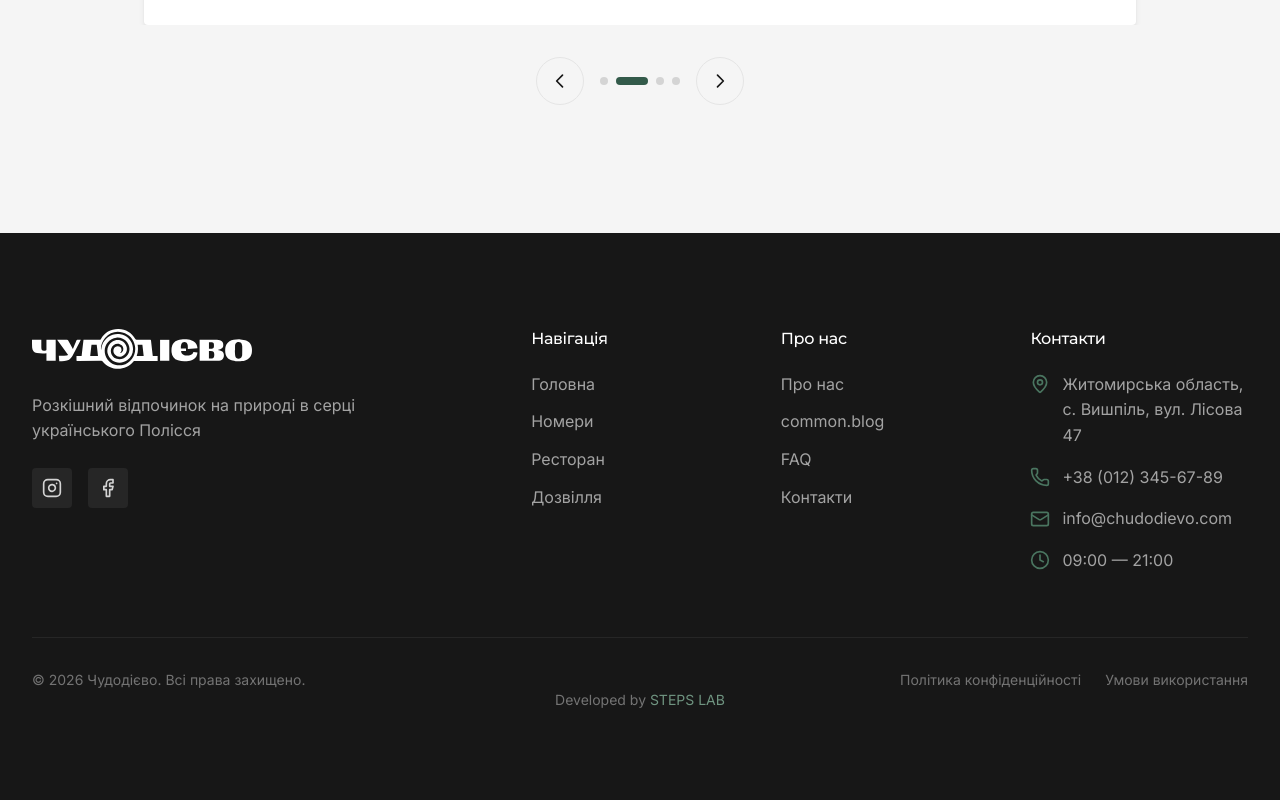
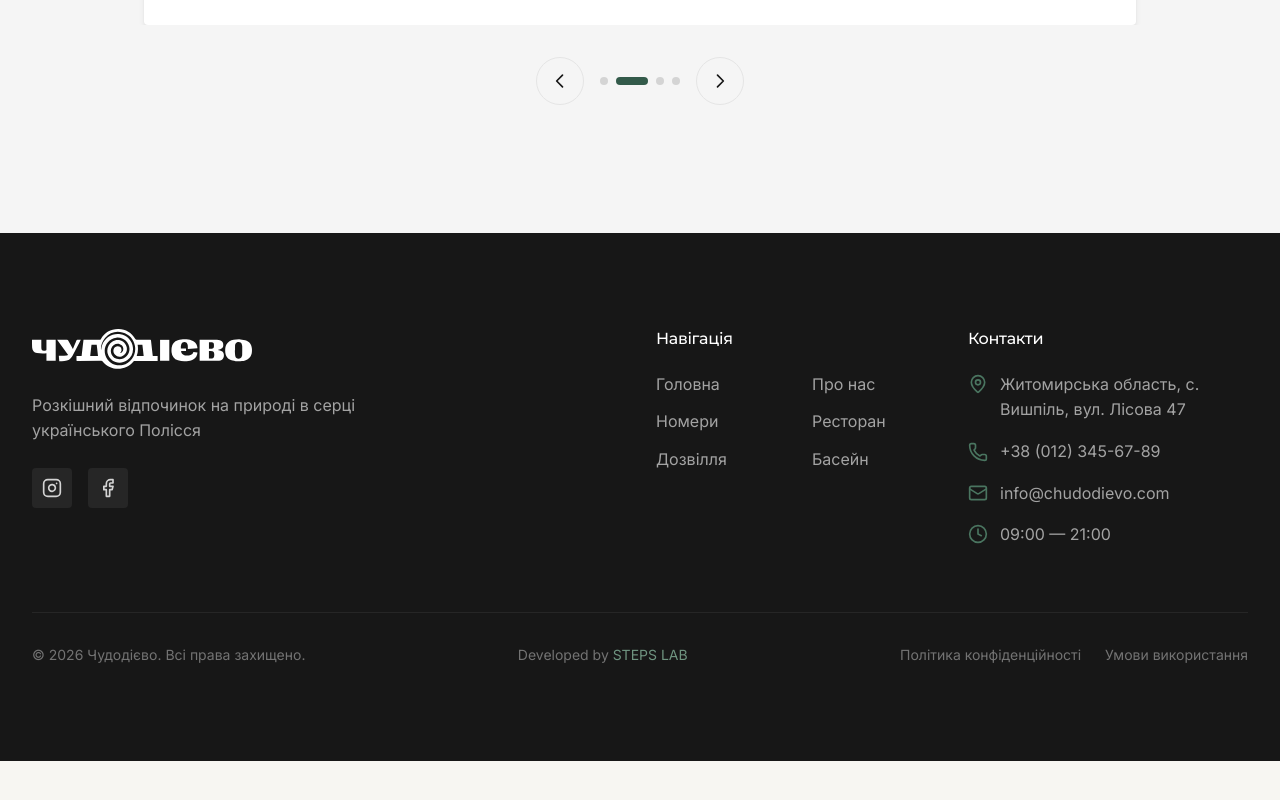
Before and after one commit to STEPS-LAB/chudodiievo-demo, a Next.js app: page / in a window 1280 px wide. Shown: the part 8142-8942 px from the top of the page. After the commit the page ends 8903 px from the top, so only its background shows below. Built offline with nearby package versions, Linux system fonts and the light colour scheme.

Commit message:
фікс футера

```diff
--- a/src/components/layout/Footer.tsx
+++ b/src/components/layout/Footer.tsx
@@ -9,15 +9,11 @@ import { useTranslations } from '@/lib/i18n/useTranslations';
 const footerLinks = {
   navigation: [
     { href: '/', key: 'home' },
+    { href: '/#about', key: 'about' },
     { href: '/#rooms', key: 'rooms' },
     { href: '/restaurant', key: 'restaurant' },
     { href: '/activities', key: 'activities' },
-  ],
-  info: [
-    { href: '/#about', key: 'about' },
-    { href: '/blog', key: 'blog' },
-    { href: '/faq', key: 'faq' },
-    { href: '/contacts', key: 'contacts' },
+    { href: '/pool', key: 'pool' },
   ],
 };
 
@@ -51,7 +47,7 @@ export default function Footer() {
   return (
     <footer className="bg-neutral-900 text-neutral-300">
       <div className="container py-16 lg:py-24">
-        <div className="grid grid-cols-1 md:grid-cols-2 lg:grid-cols-5 gap-12 lg:gap-8">
+        <div className="grid grid-cols-1 md:grid-cols-2 lg:grid-cols-4 gap-12 lg:gap-8">
           {/* Brand Column */}
           <div className="lg:col-span-2">
             <button onClick={scrollToTop} className="mb-6">
@@ -83,9 +79,9 @@ export default function Footer() {
             <h3 className="font-display font-medium text-white mb-6">
               {t('footer.navigation')}
             </h3>
-            <ul className="space-y-3">
+            <div className="grid grid-cols-2 gap-x-8 gap-y-3">
               {footerLinks.navigation.map((link) => (
-                <li key={link.key}>
+                <li key={link.key} className="list-none">
                   <Link
                     href={link.href}
                     className="text-neutral-400 hover:text-white transition-colors duration-200"
@@ -94,26 +90,7 @@ export default function Footer() {
                   </Link>
                 </li>
               ))}
-            </ul>
-          </div>
-
-          {/* Info Column */}
-          <div>
-            <h3 className="font-display font-medium text-white mb-6">
-              {t('common.about')}
-            </h3>
-            <ul className="space-y-3">
-              {footerLinks.info.map((link) => (
-                <li key={link.key}>
-                  <Link
-                    href={link.href}
-                    className="text-neutral-400 hover:text-white transition-colors duration-200"
-                  >
-                    {t(`common.${link.key}`)}
-                  </Link>
-                </li>
-              ))}
-            </ul>
+            </div>
           </div>
 
           {/* Contact Column */}
@@ -158,20 +135,10 @@ export default function Footer() {
 
         {/* Bottom Bar */}
         <div className="mt-16 pt-8 border-t border-neutral-800">
-          <div className="flex flex-col md:flex-row justify-between items-center space-y-4 md:space-y-0">
-            <p className="text-sm text-neutral-500">
+          <div className="flex flex-col md:flex-row justify-between items-center gap-4">
+            <p className="text-sm text-neutral-500 text-center md:text-left">
               {t('footer.copyright')}
             </p>
-            <div className="flex items-center justify-between w-full md:w-auto md:justify-end space-x-6">
-              <span className="text-sm text-neutral-500">
-                {isUA ? 'Політика конфіденційності' : 'Privacy Policy'}
-              </span>
-              <span className="text-sm text-neutral-500 text-right">
-                {isUA ? 'Умови використання' : 'Terms of Use'}
-              </span>
-            </div>
-          </div>
-          <div className="mt-4 md:mt-0 text-center">
             <p className="text-sm text-neutral-500">
               Developed by{' '}
               <a
@@ -183,6 +150,14 @@ export default function Footer() {
                 STEPS LAB
               </a>
             </p>
+            <div className="flex items-center justify-between w-full md:w-auto md:justify-end space-x-6">
+              <span className="text-sm text-neutral-500">
+                {isUA ? 'Політика конфіденційності' : 'Privacy Policy'}
+              </span>
+              <span className="text-sm text-neutral-500 text-right">
+                {isUA ? 'Умови використання' : 'Terms of Use'}
+              </span>
+            </div>
           </div>
         </div>
       </div>
```
